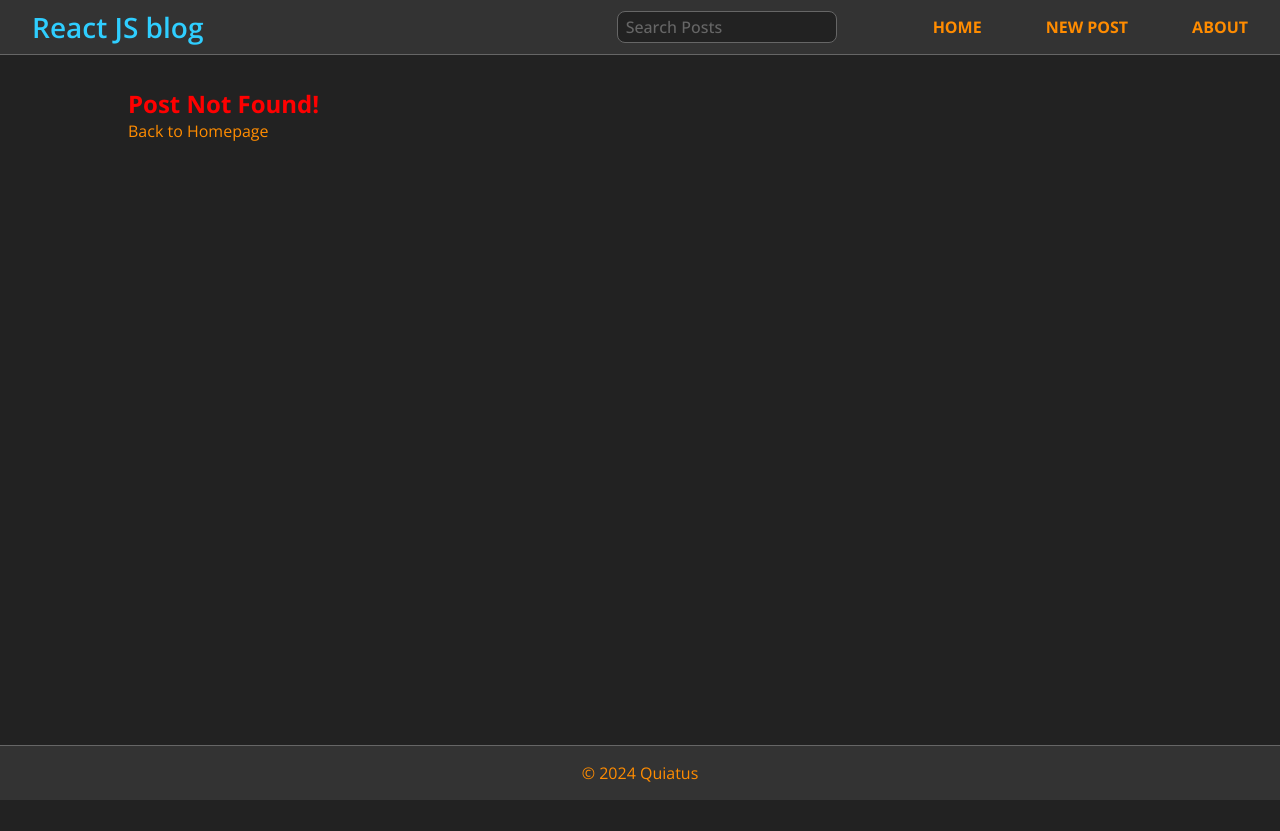
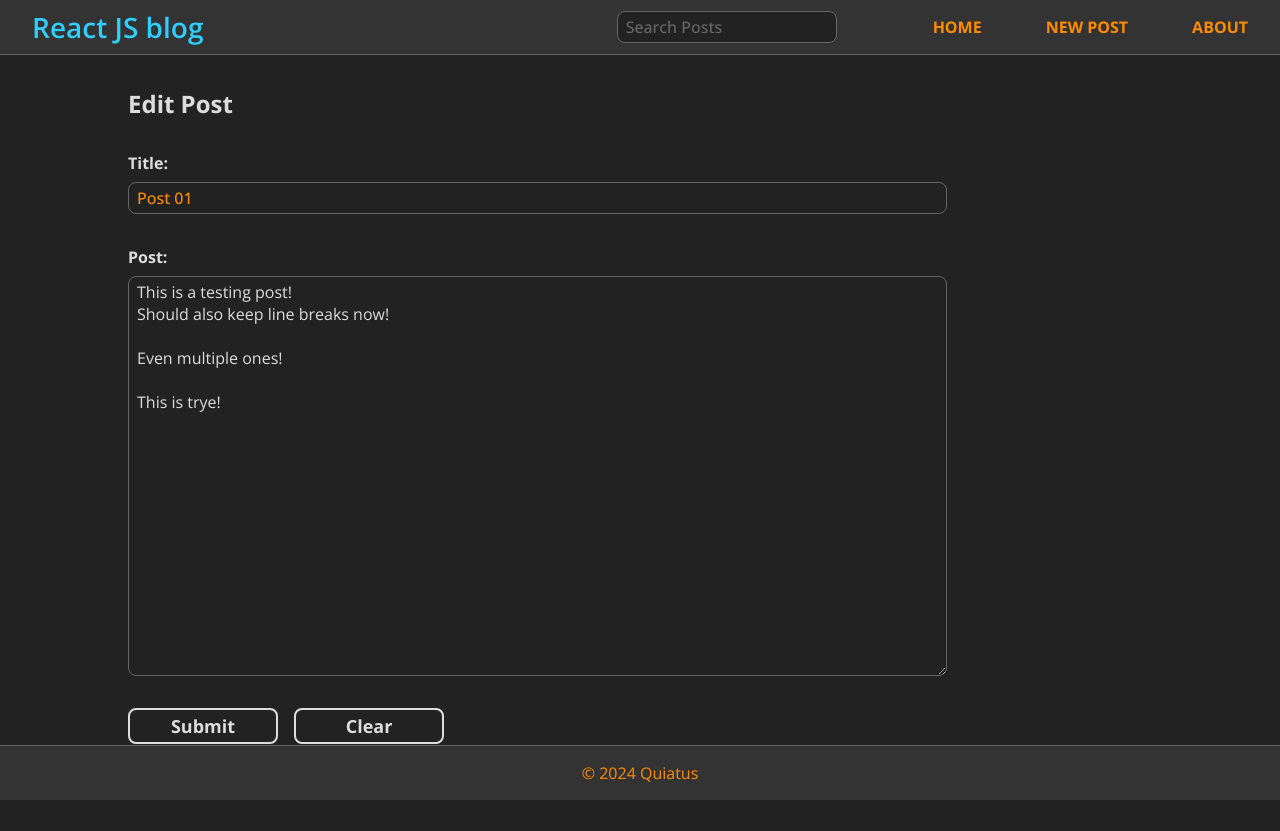
Before and after one commit to Quiatus/03-blog, a React (Create React App) app: page /edit/1 in a window 1280 px wide. Before the commit this address had no page. Before the commit the page ends 800 px from the top, so only its background shows below. Built offline with nearby package versions, Linux system fonts and the light colour scheme; data requests are answered from the project's data file.

Commit message:
add edit function

```diff
--- a/data/db.json
+++ b/data/db.json
@@ -2,9 +2,17 @@
   "posts": [
     {
       "id": "1",
-      "title": "First Post",
-      "datetime": "March 01, 2024 12:05:18",
-      "body": "Lorem ipsum dolor sit amet."
+      "title": "Post 01",
+      "datetime": "06 March, 2024 15:16",
+      "edited": "06 March, 2024 15:34",
+      "body": "This is a testing post!\nShould also keep line breaks now!\n\nEven multiple ones!\n\nThis is trye!"
+    },
+    {
+      "id": "2",
+      "title": "tr",
+      "datetime": "06 March, 2024 15:19",
+      "edited": null,
+      "body": "fgsdfgds \nsdfgdsfgdsfgdsf g sdf"
     }
   ]
 }
--- a/src/App.js
+++ b/src/App.js
@@ -4,6 +4,7 @@
 import PostPage from './PostPage';
 import About from './About';
 import Missing from './Missing';
+import EditPost from './EditPost';
 import { Route, Routes, useNavigate } from 'react-router-dom';
 import { useState, useEffect } from 'react';
 import { format } from 'date-fns';
@@ -14,7 +15,9 @@
 	const [search, setSearch] = useState('');
 	const [searchResults, setSearchResults] = useState([]);
 	const [postTitle, setPostTitle] = useState('');
+	const [editTitle, setEditTitle] = useState('');
 	const [postBody, setPostBody] = useState('');
+	const [editBody, setEditBody] = useState('');
 	const navigate = useNavigate();
 
 	useEffect(() => {
@@ -46,7 +49,7 @@
 		e.preventDefault();
 		const id = posts.length ? (parseInt(posts[posts.length - 1].id) + 1).toString() : '1';
 		const datetime = format(new Date(), 'dd MMMM, yyyy HH:mm');
-		const newPost = { id, title: postTitle, datetime, body: postBody}
+		const newPost = { id, title: postTitle, datetime, edited: null, body: postBody}
 
 		try {
 			const response = await api.post('/posts', newPost);
@@ -61,6 +64,21 @@
 		}
 	}
 
+	const handleEdit = async (id) => {
+		const editedDatetime = format(new Date(), 'dd MMMM, yyyy HH:mm');
+		const post = posts.find(post => (post.id).toString() === id)
+		const updatedPost = { id, title: editTitle, datetime:post.datetime , edited: editedDatetime, body: editBody};
+		try {
+			const response = await api.put(`/posts/${id}`, updatedPost);
+			setPosts(posts.map(post => post.id === id ? {...response.data } : post));
+			setEditTitle('');
+			setEditBody('');
+			navigate(`/post/${id}`);
+		} catch (err) {
+			console.log(`Error: ${err.message}`)
+		}
+	}
+
 	const handleDelete = async (id) => {
 		try {
 			await api.delete(`/posts/${id}`)
@@ -70,7 +88,6 @@
 		} catch (err) {
 			console.log(`Error: ${err.message}`)
 		}
-
 	}
 
 	return (
@@ -93,6 +110,16 @@
 						handleDelete={handleDelete}
 					/>} />
 				</Route>
+				<Route path="/edit/:id">
+					<Route index element={<EditPost
+						posts={posts}
+						handleEdit={handleEdit}
+						editTitle={editTitle}
+						setEditTitle={setEditTitle}
+						editBody={editBody}
+						setEditBody={setEditBody}
+					/>} />
+				</Route>
 				<Route path="about" element={<About />} />
 				<Route path="*" element={<Missing />} />
 			</Route>
--- /dev/null
+++ b/src/EditPost.js
@@ -0,0 +1,62 @@
+import { useEffect } from "react";
+import { useParams, Link } from "react-router-dom";
+
+const EditPost = ({ posts, handleEdit, editBody, setEditBody, editTitle, setEditTitle}) => {
+
+    const { id } = useParams();
+    console.log(id)
+    const post = posts.find(post => (post.id).toString() === id)
+
+    useEffect(() => {
+        if (post) {
+            setEditTitle(post.title);
+            setEditBody(post.body);
+        }
+    }, [post, setEditTitle, setEditBody])
+
+    return (
+        <main>
+            {editTitle &&
+                <div className="newPost">
+                <h2>Edit Post</h2>
+                <form className="newPostForm" onSubmit={(e) => e.preventDefault()}>
+                    <label htmlFor="postTitle" >Title:</label>
+                    <input
+                    id="postTitle"
+                    type="text"
+                    required
+                    value={editTitle}
+                    onChange={(e) => setEditTitle(e.target.value)} />
+                    <label htmlFor="postBody" >Post:</label>
+                    <textarea
+                    id="postBody"
+                    required
+                    value={editBody}
+                    onChange={(e) => setEditBody(e.target.value)}
+                    />
+                    <div className="buttons">
+                    <button className="btnSubmit" type="submit" onClick={() => handleEdit(post.id)}>Submit</button>
+                    <button className="btnSubmit" onClick={(e) => {
+                        e.preventDefault()
+                        setEditTitle('')
+                        setEditBody('')
+                    }}>Clear</button>
+                    </div>
+
+                </form>
+                </div>
+            }
+            {!editTitle &&
+                <>
+                    <h2 className="titleError">Post Not Found!</h2>
+
+                    <p>
+                    <Link to='/'>Back to Homepage</Link>
+                    </p>
+                </>
+            }
+      </main>
+    )
+}
+
+export default EditPost
--- a/src/PostPage.js
+++ b/src/PostPage.js
@@ -3,6 +3,7 @@
 const PostPage = ({ posts, handleDelete }) => {
   const { id } = useParams()
   const post = posts.find(post => (post.id).toString() === id)
+  const postBody = post.body.replace(/(?:\r\n|\r|\n)/g, '<br>')
 
   return (
     <main>
@@ -10,9 +11,13 @@
         {post &&
           <>
             <h2 className="blogTitlePost">{post.title}</h2>
-            <p className="blogDate">{`Posted on: ${post.datetime}`}</p>
-            <p className="blogBody">{post.body}</p>
+            <p className="blogDate">{`Posted on: ${post.datetime} ${post.edited ? `, Edited on: ${post.edited}` : ``}`} </p>
+            <p className="blogBody" dangerouslySetInnerHTML={{__html: postBody}}></p>
+            <hr />
             <div className="postFooter">
+              <Link to={`/edit/${post.id}`}>
+                <button className="btnSubmit">Edit Post</button>
+              </Link>
 
               <button className="btnDel" onClick={() => handleDelete(post.id)}>Delete Post</button>
             </div>
--- a/src/index.css
+++ b/src/index.css
@@ -82,6 +82,10 @@
 	background-color: var(--clr-border);
 }
 
+.post > hr {
+	margin: 0;
+}
+
 .titleError {
 	color: red;
 }
@@ -92,9 +96,15 @@
 	gap: 1rem;
 }
 
+button {
+	max-width: 150px;
+}
+
 .postFooter {
 	display: flex;
-	justify-content: flex-end;
+	flex-direction: row;
+	justify-content: space-between;
+	gap: 1rem;
 }
 
 .blogTitle {
@@ -143,7 +153,7 @@
 }
 
 .btnSubmit {
-	width: 100px;
+	width: 100%;
 	border: 2px solid var(--clr-tm);
 	color: var(--clr-tm);
 	font: 700 18px "Open Sans", sans-serif;
```
